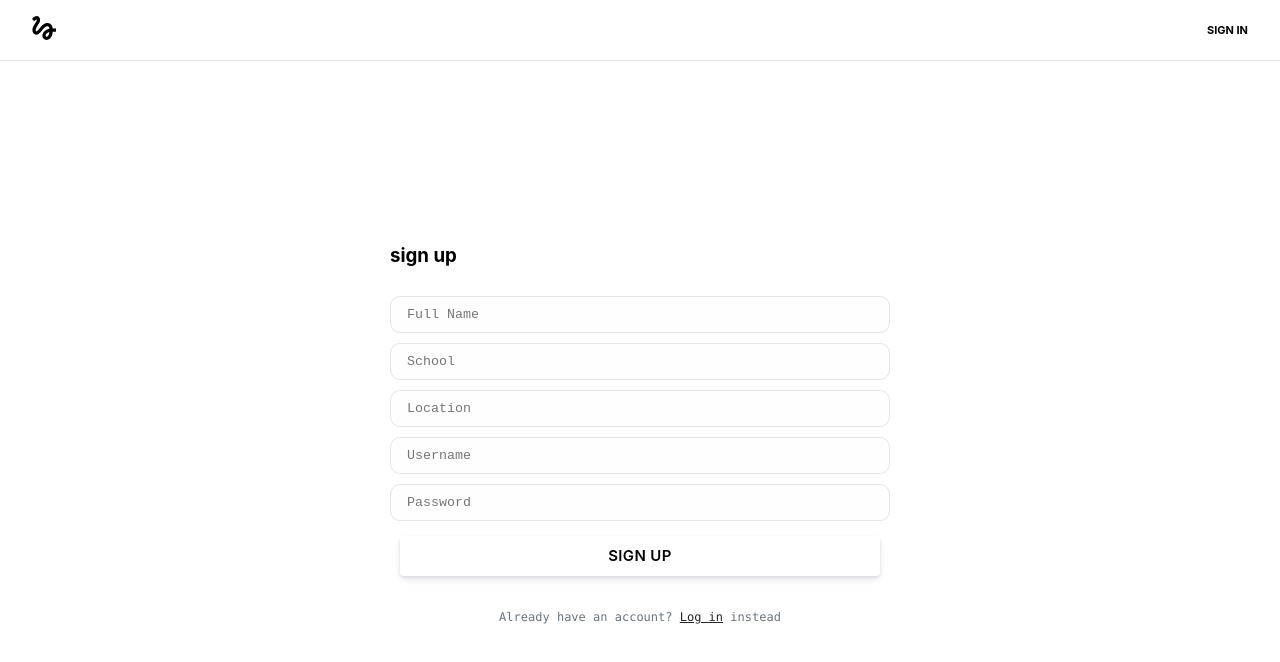
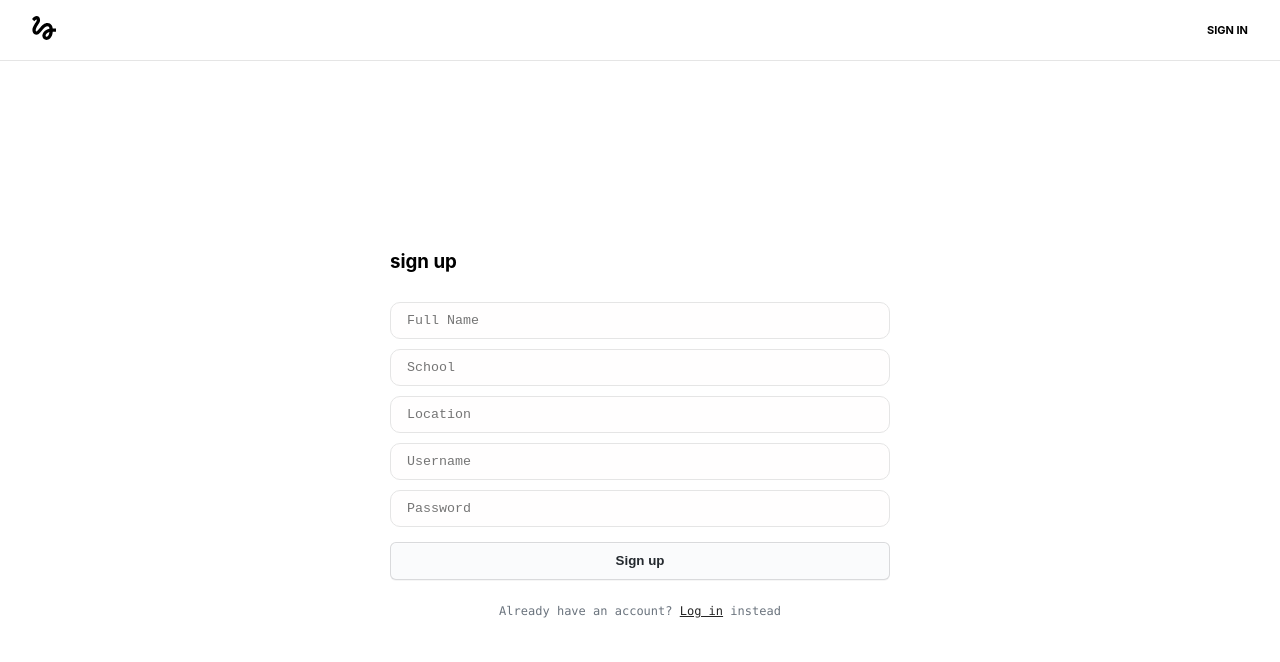
Before and after one commit to Study-With-Friends/App, a React (Create React App) app: page /auth/signup in a window 1280 px wide. Shown: the top 662 px of the page. Built offline with nearby package versions, Linux system fonts and the light colour scheme.

Commit message:
refactor: style updates

```diff
--- a/src/components/Common/Button.jsx
+++ b/src/components/Common/Button.jsx
@@ -1,38 +1,36 @@
 import styled from 'styled-components';
 
-const Button = styled.div`
-    margin: 10px;
-    height: 40px;
-    text-align: center;
-    line-height: 40px;
-    padding: 0 14px;
-    box-shadow: 0 4px 6px rgba(50,50,93,.11), 0 1px 3px rgba(0,0,0,.08);
-    background: $white;
-    color: $purple;
-    border-radius: 4px;
-    font-size: 15px;
-    font-weight: 600;
-    text-transform: uppercase;
-    letter-spacing: .025em;
-    transition: all .15s ease;
+const Button = styled.button`
+    color: #24292e;
+    background-color: #fafbfc;
+    box-shadow: 0 1px 0 rgba(27,31,35,.04), inset 0 1px 0 hsla(0,0%,100%,.25);
+    transition: background-color .2s cubic-bezier(.3,0,.5,1);
+    border: 1px solid rgba(27, 31, 35, 0.15);
+    outline: none;
+    padding-left: 16px;
+    padding-right: 16px;
+    padding-top: ${props => props.className.includes('sm') ? '3px;' : '8px;'}
+    padding-bottom: ${props => props.className.includes('sm') ? '3px;' : '8px;'}
+    font-weight: bold;
+    line-height: 20px;
+    white-space: nowrap;
+    vertical-align: middle;
     cursor: pointer;
+    -webkit-user-select: none;
+    -moz-user-select: none;
+    -ms-user-select: none;
+    user-select: none;
+    border-radius: 6px;
+    -webkit-appearance: none;
+    -moz-appearance: none;
+    appearance: none;
+    margin-top: 10px;
 
     &:hover {
-      color: $light-purple;
-      transform: translateY(-1px);
-      box-shadow: 0 7px 14px rgba(50,50,93,.1), 0 3px 6px rgba(0,0,0,.08);
+        background-color: #f3f4f6;
+        transition-duration: 0.1s;
     }
-
-    &.inverse {
-      @extend .button;
-      color: $white;
-      background: $purple;
-
-      &:hover {
-        color: $white;
-        background-color: $light-purple;
-      }
-    }
+}
 `;
 
 export default Button;
--- a/src/index.css
+++ b/src/index.css
@@ -14,8 +14,14 @@ body {
     text-rendering: optimizeLegibility;
 }
 
+.hover-square {
+  border-color: transparent;
+  border-width: 1px;
+  border-style: solid;
+}
+
 .hover-square:hover {
-    border-color: rgb(116, 116, 116);
-    border-width: 1px;
-    border-style: solid;
+  border-color: rgb(116, 116, 116);
+  border-width: 1px;
+  border-style: solid;
 }
--- a/src/pages/Profile.jsx
+++ b/src/pages/Profile.jsx
@@ -16,7 +16,7 @@ import Title from '../components/Common/Title';
 import InfoMessage from '../components/Common/InfoMessage';
 import UserAvatar from '../components/Common/UserAvatar';
 import NoteItem from '../components/Profile/NoteItem';
-import ButtonLink from '../components/Profile/ButtonLink';
+import Button from '../components/Common/Button';
 
 const defaultPfp = require('../assets/default-pfp.png');
 
@@ -46,6 +46,8 @@ function Profile({ match, history }) {
     }, [username]);
 
     const [user, setUser] = useState();
+    const [followingUser, setFollowingUser] = useState(false);
+
     const getUser = async () => {
         const { data, status } = await axios.get('/v1/curuser');
         if (status === 200) {
@@ -58,11 +60,22 @@ function Profile({ match, history }) {
     }, []);
 
     useEffect(() => {
-        if (userData && userData.history) {
-            const newSortedEditHistoryDates = Object.keys(userData.history);
-            setSortedEditHistoryDates(
-                newSortedEditHistoryDates.slice(0).sort()
-            );
+        if (userData) {
+            if (userData.history) {
+                const newSortedEditHistoryDates = Object.keys(userData.history);
+                setSortedEditHistoryDates(
+                    newSortedEditHistoryDates.slice(0).sort()
+                );
+            }
+            if (user && userData.profile && userData.profile.followerList) {
+                for (const follower of userData.profile.followerList) {
+                    if (follower.id === user.id) {
+                        setFollowingUser(true);
+                    } else {
+                        setFollowingUser(false);
+                    }
+                }
+            }
         }
     }, [userData]);
 
@@ -74,19 +87,8 @@ function Profile({ match, history }) {
         });
     }
 
-    let followingUser = false;
-    if (user && userData && userData.profile && userData.profile.followerList) {
-        for (const follower of userData.profile.followerList) {
-            if (follower.id === user.id) {
-                followingUser = true;
-            }
-        }
-    }
-
     let isOwnProfile = false;
-    if (user && userData) {
-        console.log(user);
-        console.log(userData);
+    if (user && userData && userData.profile) {
         isOwnProfile = user.username === userData.profile.username;
     }
 
@@ -121,6 +123,25 @@ function Profile({ match, history }) {
                             />
                             <Name>{userData.profile.name}</Name>
                             <Details>
+                                {!isOwnProfile && (
+                                    <Button
+                                        className="sm"
+                                        onClick={() => {
+                                            if (followingUser) {
+                                                setFollowingUser(false);
+                                                unfollowUser();
+                                            } else {
+                                                setFollowingUser(true);
+                                                followUser();
+                                            }
+                                        }}
+                                        style={{ marginBottom: 10 }}
+                                    >
+                                        {followingUser
+                                            ? 'Unfollow'
+                                            : 'Follow'}
+                                    </Button>
+                                )}
                                 <DetailRow className="mono">
                                     <PeopleIcon style={styles.icon} />
                                     <div>
@@ -170,32 +191,6 @@ function Profile({ match, history }) {
                                     {userData.profile.location ||
                                         'Location not set'}
                                 </DetailRow>
-                                {!isOwnProfile && (
-                                    <div
-                                        style={{
-                                            marginTop: 5,
-                                            display: 'flex',
-                                            justifyContent: 'center',
-                                        }}
-                                    >
-                                        <ButtonLink
-                                            style={{
-                                                padding: 3,
-                                            }}
-                                            onClick={() => {
-                                                if (followingUser) {
-                                                    unfollowUser();
-                                                } else {
-                                                    followUser();
-                                                }
-                                            }}
-                                        >
-                                            {followingUser
-                                                ? 'Unfollow'
-                                                : 'Follow'}
-                                        </ButtonLink>
-                                    </div>
-                                )}
                             </Details>
                         </div>
                     )}
--- a/src/pages/Signup.jsx
+++ b/src/pages/Signup.jsx
@@ -110,7 +110,7 @@ function Signup({ history }) {
                 {passwordError &&
                     <span className="error mono" style={{ marginBottom: 5 }}>{passwordError}</span>
                 }
-                <Button onClick={() => doSignup()}>Sign up</Button>
+                <Button className="inversed" onClick={() => doSignup()}>Sign up</Button>
                 <p class="mono centered" style={styles.subText}>
                     Already have an account?
                     <Link href="/auth/login"> Log in</Link>instead
```
